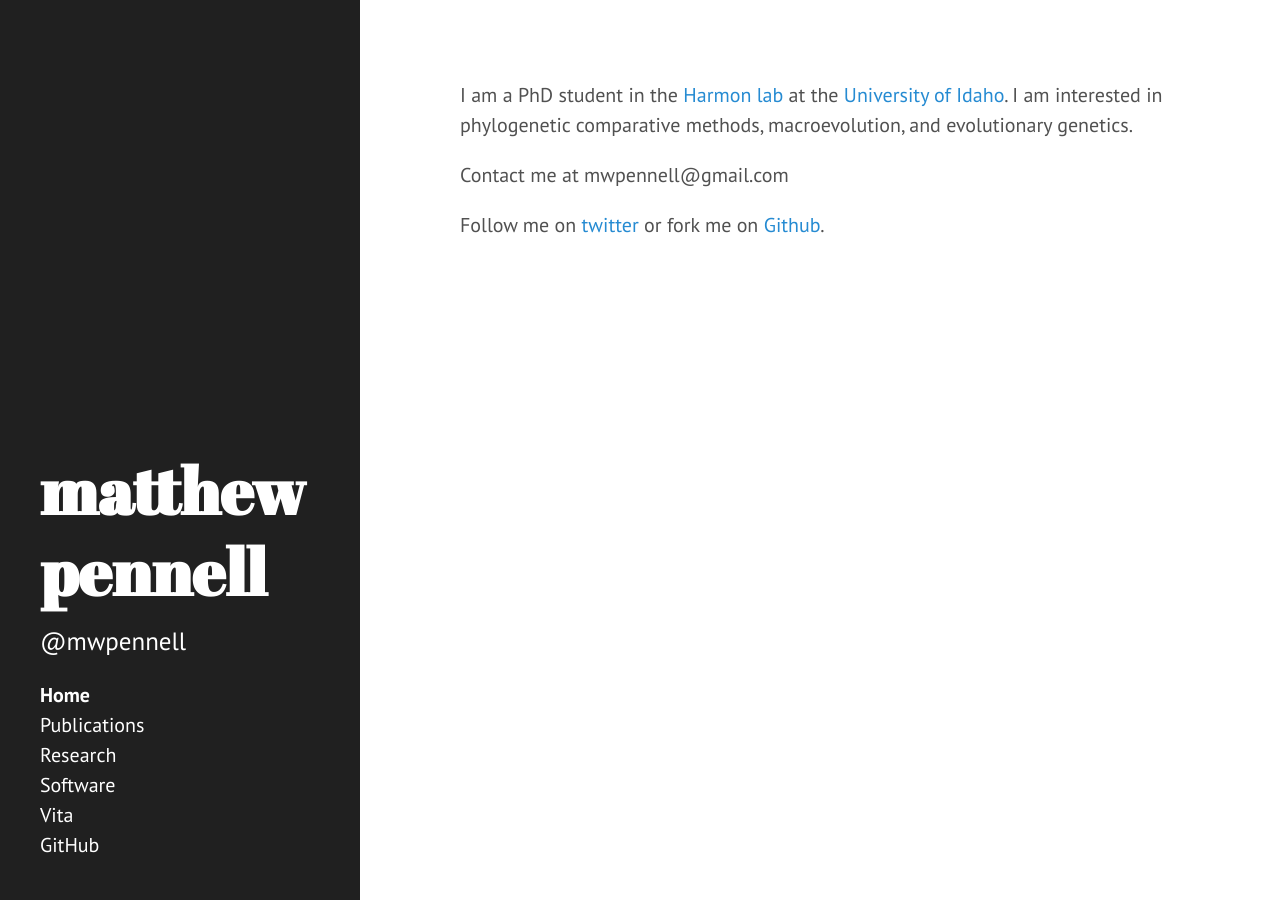
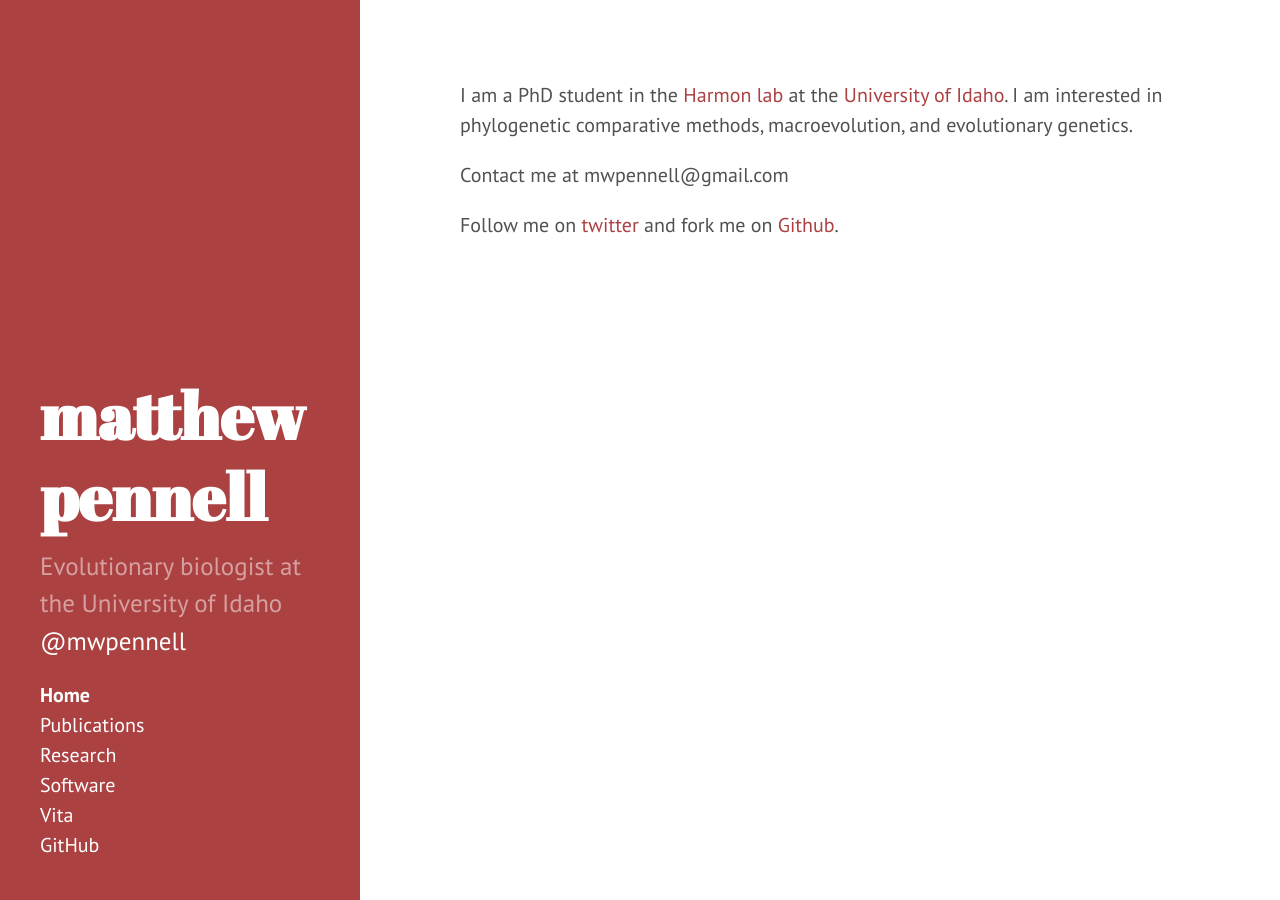
Before and after one commit to atredennick/mwpennell.github.io, a Jekyll site: the page built from index.md, in a window 1280 px wide. Built offline with Jekyll 4.4.1, drawn with Linux system fonts in a browser that asks for light colours; Markdown is read by kramdown in place of the engine named in the settings.

```diff
--- a/_config.yml
+++ b/_config.yml
@@ -8,7 +8,7 @@ permalink:        pretty
 # Setup
 title:            matthew pennell
 tagline:          'evolutionary biologist'
-description:      '<a href="https://twitter.com/mwpennell" target="_blank">@mwpennell</a>'
+description:      'Evolutionary biologist at the University of Idaho <a href="https://twitter.com/mwpennell" target="_blank">@mwpennell</a>'
 url:              http://mwpennell.github.io
 
 author:
--- a/_layouts/default.html
+++ b/_layouts/default.html
@@ -3,7 +3,7 @@
 
   {% include head.html %}
 
-  <body>
+  <body class="theme-base-08">
 
     {% include sidebar.html %}
 
--- a/index.md
+++ b/index.md
@@ -7,4 +7,4 @@ I am a PhD student in the [Harmon lab](http://www.webpages.uidaho.edu/~lukeh/) a
 
 Contact me at mwpennell@gmail.com
 
-Follow me on [twitter](https://twitter.com/mwpennell) or fork me on [Github](https://github.com/mwpennell).
+Follow me on [twitter](https://twitter.com/mwpennell) and fork me on [Github](https://github.com/mwpennell).
```
Also changed, not shown: README.md.
